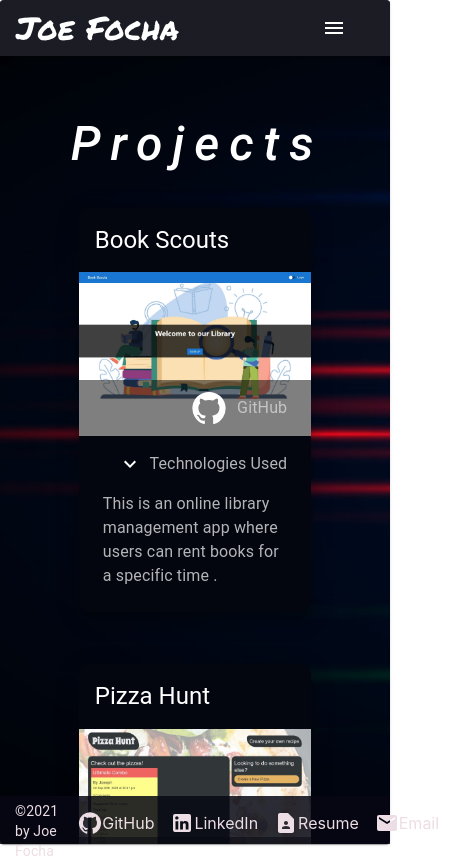
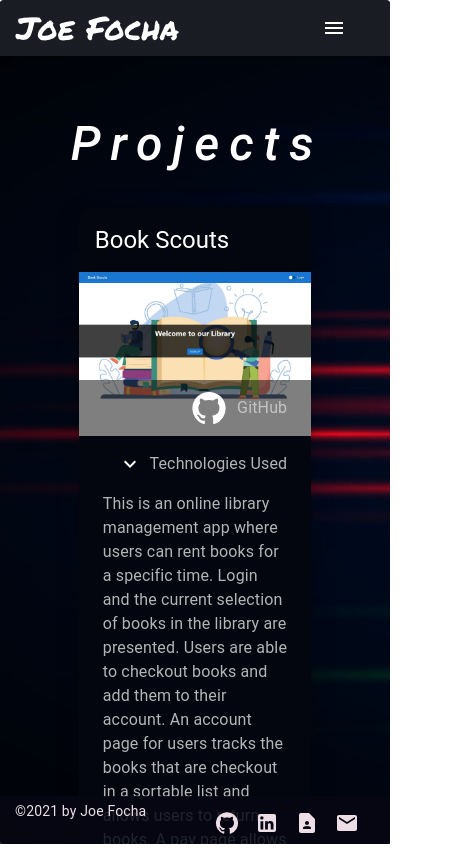
Before and after one commit to jfocha/portfolio, a React (Create React App) app in the folder portfolio/: page /projects in a window 390 px wide. Shown: the whole page, 470 px wide, since content can reach past the window. Built offline with nearby package versions, Linux system fonts and the light colour scheme.

Commit message:
fixed responsiveness and drop downs

```diff
--- a/portfolio/src/components/Footer/index.js
+++ b/portfolio/src/components/Footer/index.js
@@ -7,19 +7,18 @@ const Footer = (props) => {
   const { linkData } = props;
 
   return (
-    <footer style={{display:"flex", justifyContent: 'space-between'}}>
+    <footer style={{ display: "flex", justifyContent: 'space-between' }}>
       <Typography variant="body2" component="div" sx={{ p: '5px', ml: '10px' }}>&copy;2021 by Joe Focha</Typography>
       <div className="footer-link">
         {linkData.map((link, i) => (
-
           <a key={`footer-link-${i}`} href={link.url} target="_blank" rel="noopener noreferrer">
             <Box sx={{ display: 'flex', alignItems: 'center', justifyContent: 'center', pr: '1rem' }}>
-            <SvgIcon component={link.icon} className='icon' />
-
-              {link.name}
+              <SvgIcon component={link.icon} className='icon' />
+              <Box sx={{ display: { xs: 'none', sm: 'flex' } }}>
+                {link.name}
               </Box>
+            </Box>
           </a>
-
         ))}
       </div>
     </footer>
--- a/portfolio/src/index.css
+++ b/portfolio/src/index.css
@@ -71,7 +71,7 @@ footer {
 
 /* width */
 ::-webkit-scrollbar {
-  width: 16px;
+  width: 12px;
 }
 
 /* Track */
--- a/portfolio/src/pages/Projects/index.js
+++ b/portfolio/src/pages/Projects/index.js
@@ -31,7 +31,7 @@ const Projects = props => {
 
     const [anchorEl, setAnchorEl] = React.useState(null);
     const [openedPopoverId, setOpenedPopoverId] = React.useState(null);
-    const [expanded, setExpanded] = React.useState(false);
+    const [expanded, setExpanded] = React.useState(null);
 
     const handlePopoverOpen = (event, popoverId) => {
         setAnchorEl(event.currentTarget);
@@ -52,8 +52,11 @@ const Projects = props => {
         return 1;
     }
 
-    const handleExpandClick = () => {
-        setExpanded(!expanded);
+    const handleExpandClick = (expandedId) => {
+        setExpanded(expandedId);
+        if (expandedId === expanded) {
+            setExpanded(null);
+        }
     };
 
     return (
@@ -164,12 +167,12 @@ const Projects = props => {
                         </a>
                         <CardActions disableSpacing sx={{ mx: 2 }}>
                             <ExpandMore
-                                expand={expanded}
+                                expand={expanded === i}
                                 onClick={(e) => {
                                     e.preventDefault();
-                                    handleExpandClick();
+                                    handleExpandClick(i);
                                 }}
-                                aria-expanded={expanded}
+                                aria-expanded={expanded === i}
                                 aria-label="show more"
                             >
                                 <ExpandMoreIcon />
@@ -178,8 +181,8 @@ const Projects = props => {
                                 Technologies Used
                             </Typography>
                         </CardActions>
-                        <Collapse in={expanded} timeout="auto" unmountOnExit>
-                            <CardContent sx={{ mx: 1, }} >{item.built.map((item, i) => (
+                        <Collapse in={expanded === i} timeout="auto" unmountOnExit>
+                            <CardContent sx={{ mx: 1, }} >{item.built.map((technologies, i) => (
                                 <Typography
                                     key={`built-${i}`}
                                     color="text.secondary"
@@ -188,7 +191,7 @@ const Projects = props => {
                                         justifyContent: 'flex-end',
                                         mx: 2,
                                     }}>
-                                    {item}
+                                    {technologies}
                                 </Typography>
                             ))}
                             </CardContent>
@@ -209,7 +212,7 @@ const itemData = [
         title: 'Book Scouts',
         link: 'https://obscure-dusk-46095.herokuapp.com/',
         description: 'Online library management.',
-        summary: 'This is an online library management app where users can rent books for a specific time .',
+        summary: 'This is an online library management app where users can rent books for a specific time. Login and the current selection of books in the library are presented. Users are able to checkout books and add them to their account. An account page for users tracks the books that are checkout in a sortable list and allows users to return books. A pay page allows users to pay fines through Stripe.',
         built: ['Apollo Server', 'Mongoose', 'bcrypt', 'Express', 'GraphQL', 'JSON Web Token', 'Apollo Client', 'React', 'Material UI', 'Stripe']
     },
     {
@@ -225,7 +228,7 @@ const itemData = [
         title: 'Deep Thoughts',
         link: 'https://infinite-dusk-32225.herokuapp.com/',
         description: 'Social media site.',
-        summary: 'A social media application where users can create an account, post their thoughts for others to see, and interact with other users through these thoughts.',
+        summary: 'A social media application where users can create an account, post their thoughts for others to see, and interact with other users through these thoughts. Users have an account page that displays their thoughts. Reactions can be attached to thoughts to continue the conversation.',
         built: ['Apollo Server', 'Mongoose', 'bcrypt', 'Express', 'GraphQL', 'JSON Web Token', 'Apollo Client', 'React', 'React Router']
     },
     {
@@ -241,7 +244,7 @@ const itemData = [
         title: 'Note Taker',
         link: 'https://shrouded-gorge-91193.herokuapp.com/',
         description: 'Persistent note taker and keeper.',
-        summary: 'An app used to write and save notes.',
+        summary: 'An app used to write and save notes. No login is required. The notes can be deleted or edited. ',
         built: ['Express', 'JavaScript', 'HTML', 'CSS']
     },
     {
@@ -249,7 +252,7 @@ const itemData = [
         title: 'Budget Tracker',
         link: 'https://fierce-mountain-31398.herokuapp.com/',
         description: 'Learn to save your money.',
-        summary: 'A handy app to track your budget that works online as well as offline.',
+        summary: 'A handy app to track your budget that works online as well as offline. This progressive web app does not require a login, but uses local storage instead.',
         built: ['Mongoose', 'Express', 'JavaScript', 'HTML', 'CSS']
     },
 ];
```
Also changed, not shown: 2 other files (tests, documents, lock files or other folders).
